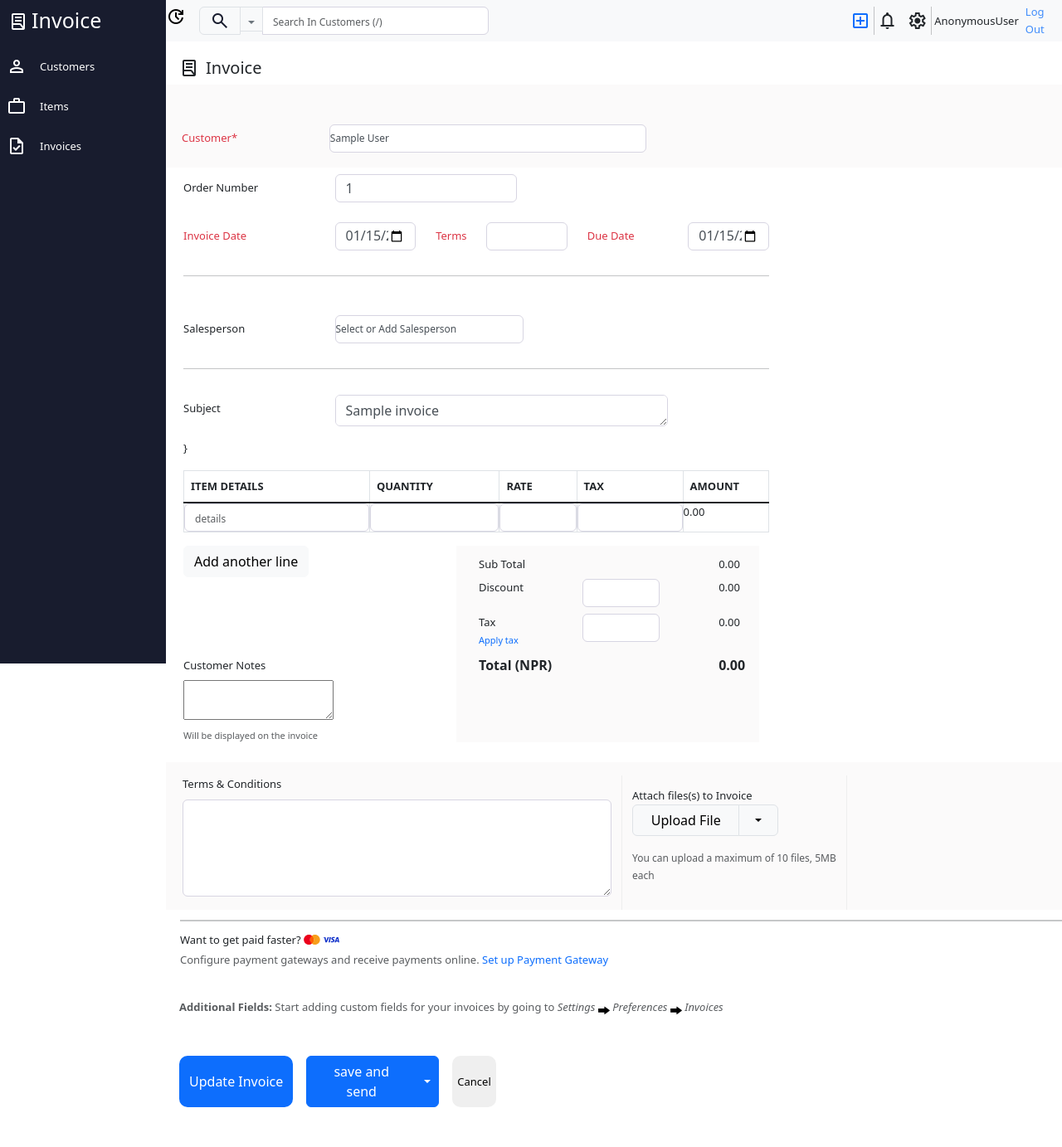
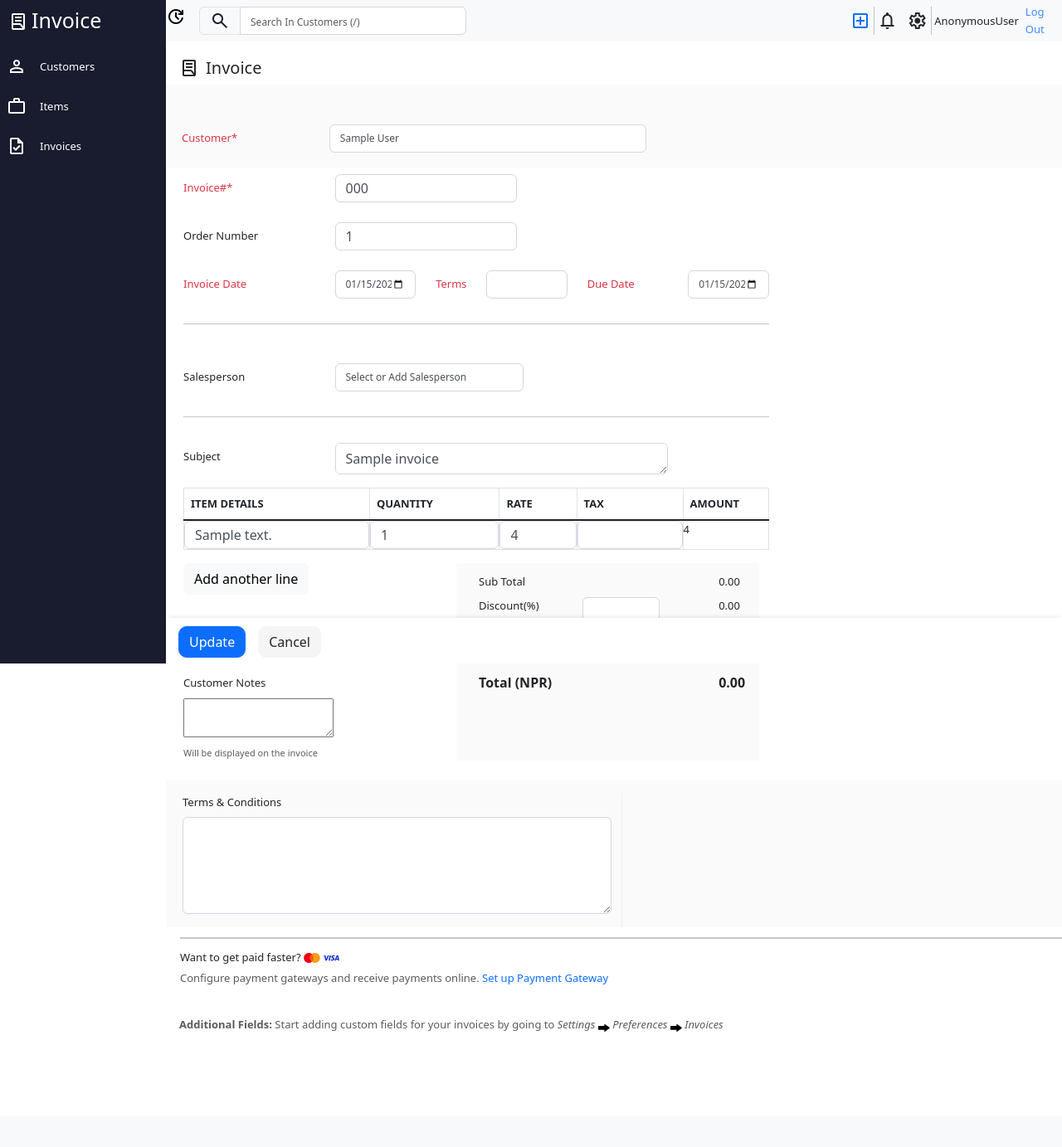
Before and after one commit to prabeshyadav/invoice, a Django app: page /edit/1/ in a window 1280 px wide. Shown: the whole page at 83% size. After the commit the page ends 1244 px from the top, so only its background shows below. Run offline with Django 4.2, Linux system fonts and the light colour scheme; tables that the repository leaves empty hold one stand-in row (values such as "Sample post"); parts of the project's set-up code (start-up, migrations or seed data) failed here and were passed over; some libraries are stand-ins or nearby versions.

Commit message:
all done

```diff
--- a/management/forms.py
+++ b/management/forms.py
@@ -10,12 +10,17 @@ class InvoiceForm(forms.ModelForm):
     class Meta:
         model=Invoice
         # fields='__all__'
-        exclude=("invoice_number",)
+        exclude=("invoice_number", "customer_name")
 
 class CustomerModelForm(forms.ModelForm):
     class Meta:
         model = AddCustomer
         fields='__all__'
+
+class EditCustomerForm(forms.ModelForm):
+    class Meta:
+        model =AddCustomer
+        fields=['first_name','last_name','email','phone','mobile']
 
 
 
--- a/management/models.py
+++ b/management/models.py
@@ -78,7 +78,7 @@ class Invoice(models.Model):
         return total
     @property
     def discounted_total_amount(self):
-        discount_percent = 10  # Assuming a discount of 10%, you can replace this with the actual discount value
+        discount_percent = 20  # Assuming a discount of 10%, you can replace this with the actual discount value
         discount = (discount_percent / 100) * self.sub_total
         return self.sub_total - discount
 
--- a/management/views.py
+++ b/management/views.py
@@ -282,29 +282,34 @@ def EditView(request,id):
             return redirect('indexview', id=id)
         else:
             messages.error(request, "Form is invalid. Please check the entered data.")
+            print(form.errors   )
     else:
         form = InvoiceForm(instance=obj)
 
-    context={"form":form,"obj":obj, 'data': data}
-    return render(request,'invoices.html',context)
+    context={"form":form,"obj":obj, 'data': data,'tables_item':table_items}
+    return render(request,'editinvoice.html',context)
 
 
 def EditCustomer(request,id):
     obj=get_object_or_404(AddCustomer,id=id)
     if request.method=='POST':
 
-        form=CustomerModelForm(request.POST,instance=obj)
+        form=EditCustomerForm(request.POST,instance=obj)
+
         if form.is_valid():
             form.save()
             messages.success(request, "Invoice updated successfully.")
-            return redirect('Customer', id=id)
+            return redirect('customerview', id=id)
+        else:
+            print(form.errors)
     else:
         form = InvoiceForm(instance=obj)
+        #print(form.errors)
+
 
 
     context={'form':form,'obj':obj}
     return render(request,'customerviewpage.html',context)
-
 # def generate_pdf(request):
 
 
--- a/templates/base.html
+++ b/templates/base.html
@@ -80,21 +80,7 @@
                         search
                       </span>
                     </span>
-                    <button type="button" class="btn btn-outline-secondary dropdown-toggle dropdown-toggle-split border"
-                      data-bs-toggle="dropdown" aria-expanded="false">
-                      <span class="visually-hidden">Toggle Dropdown</span>
-                    </button>
-                    <ul class="dropdown-menu">
-                      <li><a class="dropdown-item" href="#">Customers</a></li>
-                      <li><a class="dropdown-item" href="#">Invoices</a></li>
-                      <li><a class="dropdown-item" href="#">Quotes</a></li>
-                      <li><a class="dropdown-item" href="#">Credit Notes</a></li>
-                      <li><a class="dropdown-item" href="#">Expenses</a></li>
-                      <li><a class="dropdown-item" href="#">Project</a></li>
-                      <li><a class="dropdown-item" href="#">Timesheet</a></li>
-                      <li><a class="dropdown-item" href="#">Items</a></li>
-                      <li><a class="dropdown-item" href="#">Tasks</a></li>
-                    </ul>
+
                     <input type="text" class="form-control" aria-label="Text input with segmented dropdown button"
                       placeholder="Search In Customers (/)">
                   </div>
--- a/templates/customerviewpage.html
+++ b/templates/customerviewpage.html
@@ -158,7 +158,7 @@
                                             <hr>
                                             <div class="person row">
                                                 <div class="col-lg-2">
-                                                    <img src="icon.png">
+                                                    <img src="">
                                                 </div>
                                                 <div class="col-lg-10">
                                                     <strong>{{obj.fullname}}</strong>
@@ -240,7 +240,7 @@
                                                                           </div>
                                                                           <div class="modal-footer">
                                                                             <button type="button" class="btn btn-secondary" data-bs-dismiss="modal">Close</button>
-                                                                            <button type="submit" class="btn btn-primary">Save
+                                                                            <button name="save1" type="submit" class="btn btn-primary">Save
                                                                             </div>
                                                                         </form>
                                                                 </div>
@@ -648,7 +648,7 @@
 
 
 
-    <script src='main.js'></script>
+    <script src=''></script>
     <script src="https://cdn.jsdelivr.net/npm/bootstrap@5.3.0/dist/js/bootstrap.bundle.min.js"
         integrity="sha384-geWF76RCwLtnZ8qwWowPQNguL3RmwHVBC9FhGdlKrxdiJJigb/j/68SIy3Te4Bkz"
         crossorigin="anonymous"></script>
--- /dev/null
+++ b/templates/editinvoice.html
@@ -0,0 +1,352 @@
+
+
+{% extends 'base.html' %}
+{% load static %}
+
+{% block container %}
+        <div class="invoice-main-body p-0 margin-body">
+          <div class="invoice-heading d-flex pl-3">
+            <span class="material-symbols-outlined text-dark pr-1">
+              lab_profile
+            </span>
+            <h5 class="pl-1">Invoice</h5>
+          </div>
+          <form method="POST" action="{% url 'edit' id=obj.id %}">
+            {% csrf_token %}
+            <div class="form-first pl-1">
+              <div class="col-lg-8 ">
+                <div class="form-group">
+                  <div class="row pt-5">
+                    <span class="col-form-label col-lg-3 text-danger"> Customer*</span>
+                    <div class="col-lg-9 d-flex">
+                      <select class="form-control col-lg-9 bg-white" id="customer*" >
+                        <option selected disabled> Select Customer</option>
+                        {% if obj.customer_name %}
+                        <option value="{{obj.customer_name.id }}" selected>{{ obj.customer_name }}</option>
+
+                      {% endif %}
+
+                      </select>
+                    </div>
+                  </div>
+                </div>
+              </div>
+            </div>
+            <div class="form-second" style="padding-left: 21px;">
+              <div class="col-lg-8 p-0">
+                <div class="form-group">
+                  <div class="row pt-2">
+                    <span class="col-form-label col-lg-3 text-danger" >Invoice#*</span>
+                    <div class="col-lg-4">
+                      <input type="text" class="form-control" name='invoice_number' id="invoice" value="{{obj.invoice_number}}" required>
+                    </div>
+                  </div>
+                </div>
+                <div class="form-group">
+                  <div class="row pt-2">
+                    <span class="col-form-label col-lg-3" >Order Number</span>
+                    <div class="col-lg-4">
+                      <input type="text" class="form-control" id="orderno" name='order_number' value="{{obj.order_number}}">
+                    </div>
+                  </div>
+                </div>
+                <div class="form-group">
+                  <div class="row pt-2">
+                    <span class="col-form-label col-lg-3 text-danger" >Invoice Date</span>
+                    <div class="col-lg-2">
+                      <input type="date" class="form-control date" id="orderno" name='invoice_date' value="{{obj.invoice_date|date:'Y-m-d'}}" required>
+                    </div>
+                    <span class="col-form-label col-lg-1 text-danger">Terms</span>
+                    <div class="col-lg-2">
+                      <input type="text" class="form-control" id="orderno" name="terms" value="{{obj.terms}}" >
+                    </div>
+                    <span class="col-form-label col-lg-2 text-danger" >Due Date</span>
+                    <div class="col-lg-2">
+                      <input type="date" class="form-control date" id="orderno" name='due_date' value="{{obj.due_date|date:'Y-m-d'}}" required>
+                    </div>
+                  </div>
+                </div>
+
+                <!-- line -->
+                <hr class="bdr-light xlg">
+
+                <div class="form-group">
+                  <div class="row pt-3">
+                    <span class="col-form-label col-lg-3"> Salesperson</span>
+                    <div class="col-lg-6 d-flex">
+                      <select class="form-control col-lg-8 bg-white" id="customer*">
+                        <option selected disabled> Select or Add Salesperson</option>
+                      </select>
+                    </div>
+                  </div>
+                </div>
+                <!-- line -->
+                <hr class="bdr-light xlg">
+
+                <div class="form-group">
+                  <div class="row">
+                    <span class="col-form-label col-lg-3">Subject</span>
+                    <div class="col-lg-7">
+                      <textarea placeholder="Let your customer know what this invoice is for"
+                        class="form-control text-area " style="height: 35px;"  name='subject' >{{obj.subject}}</textarea>
+                    </div>
+                  </div>
+                </div>
+                <div class="index-table">
+                  <table class="table table-bordered my-3" id="lineItemTable">
+                    <!-- table head -->
+                    <thead class="line-item-header">
+                      <tr>
+                        <th class="line-item-column over-flow" width="14%" style="min-width: 35px;">ITEM DETAILS</th>
+                        <th class="line-item-column over-flow" width="8%">QUANTITY</th>
+                        <th class="line-item-column over-flow" width="5%">RATE</th>
+                        <th class="line-item-column over-flow" width="8%">TAX</th>
+                        <th class="line-item-column over-flow" width="3%">AMOUNT</th>
+                      </tr>
+                    </thead>
+                    <!-- table body -->
+                    <tbody class="line-item-body">
+                      {% for item in tables_item %}
+                      <tr class="line-item new-line-item item_parent">
+                        <td class="line-item-column">
+                          <input type-="text" name="details" class="text-field  form-control item_detail" name='items_details' placeholder="details" value="{{item.items_details}}">
+                        </td>
+                        <td class="line-item-column">
+                          <input type-="text" name="quantity" class="text-field  form-control quantity" name=quality value="{{item.quality}}">
+                        </td>
+                        <td class="line-item-column">
+                          <input type-="text" name="rate" class="text-field  form-control rate" name='rate' value="{{item.rate}}">
+                        </td>
+                        <td class="line-item-column">
+                          <input type-="text" name="tax" class="text-field  form-control">
+                        </td>
+                        <td class="line-item-column ammount" onclick="Calculation()">{{item.amount}}
+                        </td>
+                      </tr>
+                      {% endfor %}
+                    </tbody>
+                  </table>
+
+                </div>
+                <div class="row">
+                  <div class="col-lg-5 ">
+
+                    <div class="btn-group">
+                      <button id="addLineButton" type="button" class="btn btn-light">Add another line</button>
+
+
+                    </div>
+                    <div class="pt-5 mt-5">
+                      <div class="mb-2">Customer Notes</div>
+                      <div>
+                        <textarea rows="2"></textarea>
+                      </div>
+                      <div>
+                        <small class="form-text" style="font-size: 11px;">Will be displayed on the invoice</small>
+                      </div>
+                    </div>
+                  </div>
+                  <div class="col-lg-6  ml-auto mr-4 py-1" style="background-color: #fbfafa;">
+                    <div class=" my-2">
+                      <div class="row">
+                        <div class="col-lg-10 d-flex">
+                          <div class="col-lg-6">Sub Total</div>
+                          <div class="col-lg-4 p-0"></div>
+                          <div class="col-lg-2"></div>
+                        </div>
+                        <div class="col-lg-2" id="sub_total">0.00</div>
+                      </div>
+                      <div class="discount my-2">
+                        <div class="row">
+                          <div class="col-lg-10 d-flex">
+                            <div class="col-lg-6">Discount(%)</div>
+                            <div class="col-lg-4 p-0"><input type-="text" class="text-field  form-control" id="discount_ammount"></div>
+                            <div class="col-lg-2"></div>
+                          </div>
+                          <div class="col-lg-2" id="discount_display">0.00</div>
+                        </div>
+                      </div>
+                      <div class="tax my-2">
+                        <div class="row">
+                          <div class="col-lg-10 d-flex">
+                            <div class="col-lg-6">Tax<br><span style="font-size: 11px;"
+                                class="text-primary">Apply tax</span></div>
+                            <div class="col-lg-4 p-0"><input type-="text" class="text-field  form-control"></div>
+                            <div class="col-lg-2"></div>
+                          </div>
+                          <div class="col-lg-2">0.00</div>
+                        </div>
+                      </div>
+
+                      <div class="total mb-3">
+                        <div class="row">
+                          <div class="col-lg-10 d-flex">
+                            <div class="total-label col-lg-6">Total (NPR)</div>
+                            <div class="col-lg-4 p-0"></div>
+                            <div class="col-lg-2"></div>
+                          </div>
+                          <div class="total-amount col-lg-2" id="final_total">0.00</div>
+                        </div>
+
+                      </div>
+                    </div>
+                  </div>
+                </div>
+              </div>
+            </div>
+            <div class="form-third mt-4 pl-1">
+              <div class="row pt-3 pl-3">
+                <div class="col-lg-6 col-seperator">
+                  <div class="form-group">
+                    <div class="mb-2">Terms &amp; Conditions</div>
+                    <div>
+                      <textarea rows="4"
+                        placeholder="Enter the terms and conditions of your business to be displayed in your transaction"
+                        class="text-area form-control">
+                </textarea>
+                      <div class="form-check form-check-inline d-none"><input class="form-checkbox  form-check-input"
+                          type="checkbox"> <label class="form-check-label">
+                          <span class="hightlight">Use this in future for all invoices of all customers.</span>
+                        </label>
+                      </div>
+                    </div>
+                  </div>
+                </div>
+
+              </div>
+            </div>
+            <div class="row">
+              <div class="col-lg-12" style="padding-left: 29px; margin-bottom: 20px;">
+                <hr class="md">
+                <div class="form-group">
+                  <div>
+                    <p class="clearfix mb-0">
+                      Want to get paid faster?
+                      <svg xmlns="http://www.w3.org/2000/svg" viewBox="0 0 262 162" class="icon icon-xlg align-bottom">
+                        <ellipse fill="#FF5F00" cx="130.4" cy="81.2" rx="30.1" ry="62.3"></ellipse>
+                        <path fill="#EB001B"
+                          d="M100.3 81.2c0-25.3 11.9-47.7 30.1-62.3C117 8.4 100 2 81.6 2 37.8 2 2.4 37.4 2.4 81.2c0 43.8 35.4 79.2 79.2 79.2 18.5 0 35.4-6.4 48.8-16.9-18.5-14.6-30.1-37.2-30.1-62.3z">
+                        </path>
+                        <path fill="#F79E1B"
+                          d="M179.2 2c-18.5 0-35.4 6.4-48.8 16.9 18.3 14.5 30.1 37 30.1 62.3 0 25.3-11.7 47.7-30.1 62.3 13.4 10.6 30.4 16.9 48.8 16.9 43.8 0 79.2-35.4 79.2-79.2C258.4 37.4 223 2 179.2 2z">
+                        </path>
+                      </svg>
+                      <svg xmlns="http://www.w3.org/2000/svg" viewBox="0 0 1920 620.07"
+                        class="icon icon-xlg align-bottom">
+                        <path
+                          d="M728.98 10.95L477.61 610.69h-164l-123.7-478.62c-7.51-29.48-14.04-40.28-36.88-52.7C115.76 59.14 54.18 40.17 0 28.39l3.68-17.44h263.99c33.65 0 63.9 22.4 71.54 61.15l65.33 347.04L566 10.95h162.98zm642.59 403.93c.66-158.29-218.88-167.01-217.37-237.72.47-21.52 20.96-44.4 65.81-50.24 22.23-2.91 83.48-5.13 152.95 26.84l27.25-127.18c-37.33-13.55-85.36-26.59-145.12-26.59-153.35 0-261.27 81.52-262.18 198.25-.99 86.34 77.03 134.52 135.81 163.21 60.47 29.38 80.76 48.26 80.53 74.54-.43 40.23-48.23 57.99-92.9 58.69-77.98 1.2-123.23-21.1-159.3-37.87L928.93 588.2c36.25 16.63 103.16 31.14 172.53 31.87 162.99 0 269.61-80.51 270.11-205.19m404.94 195.82H1920L1794.75 10.95h-132.44c-29.78 0-54.9 17.34-66.02 44l-232.81 555.74h162.91l32.35-89.59h199.05l18.73 89.59zM1603.4 398.19l81.66-225.18 47 225.18h-128.65zM950.66 10.95L822.37 610.69H667.23L795.57 10.95h155.09z"
+                          fill="#1434cb"></path>
+                      </svg>
+                    </p>
+
+                    <div class="text-muted mt-1">
+                      <div class="d-inline-block">Configure payment gateways and receive payments online.</div>
+                      <span class="text-primary cursor-pointer">Set up Payment Gateway</span>
+                    </div>
+                  </div>
+                </div>
+              </div>
+            </div>
+            <div class="text-muted mt-9 bg-white ml-3"><b>Additional Fields: </b>Start adding custom fields for your
+              invoices by going to <i>Settings <svg version="1.1" id="Layer_1" xmlns="http://www.w3.org/2000/svg" x="0"
+                  y="0" viewBox="0 0 512 512" xml:space="preserve" class="icon icon-sm">
+                  <path
+                    d="M14.5 429.9h244c6.6 0 12 5.4 12 12V500c0 9.9 11.2 15.5 19.2 9.6L502.1 352c6.5-4.8 6.5-14.5 0-19.3L289.7 175.1c-7.9-5.9-19.2-.2-19.2 9.6v58.1c0 6.6-5.4 12-12 12h-244c-6.6 0-12 5.4-12 12v151c0 6.7 5.4 12.1 12 12.1z"
+                    id="Layer_2_1_"></path>
+                </svg> Preferences <svg version="1.1" id="Layer_1" xmlns="http://www.w3.org/2000/svg" x="0" y="0"
+                  viewBox="0 0 512 512" xml:space="preserve" class="icon icon-sm">
+                  <path
+                    d="M14.5 429.9h244c6.6 0 12 5.4 12 12V500c0 9.9 11.2 15.5 19.2 9.6L502.1 352c6.5-4.8 6.5-14.5 0-19.3L289.7 175.1c-7.9-5.9-19.2-.2-19.2 9.6v58.1c0 6.6-5.4 12-12 12h-244c-6.6 0-12 5.4-12 12v151c0 6.7 5.4 12.1 12 12.1z"
+                    id="Layer_2_1_"></path>
+                </svg> Invoices</i></div>
+
+
+            <!-- footer -->
+            <div class="btn-toolbar fixed-actions fill-container">
+              <button class="btn btn-primary btn-footer" type="submit"> Update</button>
+              <button class="btn btn-secondary btn-footer text-dark" type="button" id="btn-last"> Cancel</button>
+            </div>
+          </form>
+        </div>
+      </div>
+    </div>
+  </div>
+
+  {% comment %} <script src="{% static 'js/invoice.js' %}"></script> {% endcomment %}
+  <script src="https://code.jquery.com/jquery-3.6.0.min.js"></script>
+  <script src="https://cdn.jsdelivr.net/npm/bootstrap@5.3.0/dist/js/bootstrap.bundle.min.js"
+    integrity="sha384-geWF76RCwLtnZ8qwWowPQNguL3RmwHVBC9FhGdlKrxdiJJigb/j/68SIy3Te4Bkz"
+    crossorigin="anonymous"></script>
+
+
+
+    <script>
+
+      function Calculation() {
+        var sub_total = 0
+        // Select all rows with class "line-item"
+        var rows = $('.line-item');
+        rows.each(function () {
+          var row = $(this);
+          var quantity = row.find('.quantity').val();
+          var rate = row.find('.rate').val();
+          var amount = parseFloat(quantity) * parseFloat(rate);
+          // alert(amount)
+          // Set the result in the "amount" cell of the current row
+          row.find('.ammount').text(amount);
+          sub_total = sub_total+amount;
+        });
+        $("#sub_total").text(sub_total)
+        $('#final_total').text(sub_total);
+        DiscountUpdate()
+      }
+
+      $("#discount_ammount").keyup(function(){
+
+        var sub_total = $("#sub_total").text()
+
+
+      var discount_amount = $("#discount_ammount").val();
+      var discount_ammount_after = discount_amount/100*sub_total;
+      var final_ammount = sub_total - discount_ammount_after;
+      discount_ammount_after = discount_ammount_after.toFixed(1);
+      final_ammount = final_ammount.toFixed(1);
+      $('#discount_display').text(discount_ammount_after);
+      $('#final_total').text(final_ammount);
+      });
+
+      function DiscountUpdate(){
+        var sub_total = $("#sub_total").text()
+
+
+        var discount_amount = $("#discount_ammount").val();
+        var discount_ammount_after = discount_amount/100*sub_total;
+        var final_ammount = sub_total - discount_ammount_after;
+        discount_ammount_after = discount_ammount_after.toFixed(1);
+        final_ammount = final_ammount.toFixed(1);
+        $('#discount_display').text(discount_ammount_after);
+        $('#final_total').text(final_ammount);
+      }
+    </script>
+<script>
+  const lineItemTable = document.getElementById('lineItemTable');
+const addLineButton = document.getElementById('addLineButton');
+addLineButton.addEventListener('click', (event)=> {
+    event.preventDefault();
+    const lastRow = lineItemTable.querySelector('.line-item.new-line-item');
+    const newRow = lastRow.cloneNode(true);
+    const inputFields = newRow.querySelectorAll('input');
+
+    inputFields.forEach(function(input) {
+      input.value = '';
+    });
+
+    const tableBody = lineItemTable.querySelector('.line-item-body');
+    tableBody.appendChild(newRow);
+});
+
+</script>
+
+
+</body>
+{% endblock %}
--- a/templates/invoices.html
+++ b/templates/invoices.html
@@ -294,20 +294,51 @@
     <script src="{% static 'js/invoices.js' %}"></script>
 
     <script>
+
       function Calculation() {
+        var sub_total = 0
         // Select all rows with class "line-item"
         var rows = $('.line-item');
-
         rows.each(function () {
           var row = $(this);
           var quantity = row.find('.quantity').val();
           var rate = row.find('.rate').val();
           var amount = parseFloat(quantity) * parseFloat(rate);
-
           // alert(amount)
           // Set the result in the "amount" cell of the current row
           row.find('.ammount').text(amount);
+          sub_total = sub_total+amount;
         });
+        $("#sub_total").text(sub_total)
+        $('#final_total').text(sub_total);
+        DiscountUpdate()
+      }
+
+      $("#discount_ammount").keyup(function(){
+
+        var sub_total = $("#sub_total").text()
+
+
+      var discount_amount = $("#discount_ammount").val();
+      var discount_ammount_after = discount_amount/100*sub_total;
+      var final_ammount = sub_total - discount_ammount_after;
+      discount_ammount_after = discount_ammount_after.toFixed(1);
+      final_ammount = final_ammount.toFixed(1);
+      $('#discount_display').text(discount_ammount_after);
+      $('#final_total').text(final_ammount);
+      });
+
+      function DiscountUpdate(){
+        var sub_total = $("#sub_total").text()
+
+
+        var discount_amount = $("#discount_ammount").val();
+        var discount_ammount_after = discount_amount/100*sub_total;
+        var final_ammount = sub_total - discount_ammount_after;
+        discount_ammount_after = discount_ammount_after.toFixed(1);
+        final_ammount = final_ammount.toFixed(1);
+        $('#discount_display').text(discount_ammount_after);
+        $('#final_total').text(final_ammount);
       }
     </script>
     <script>
```
Also changed, not shown: staticfiiles/js/invoice.js (+1 -1 lines).
